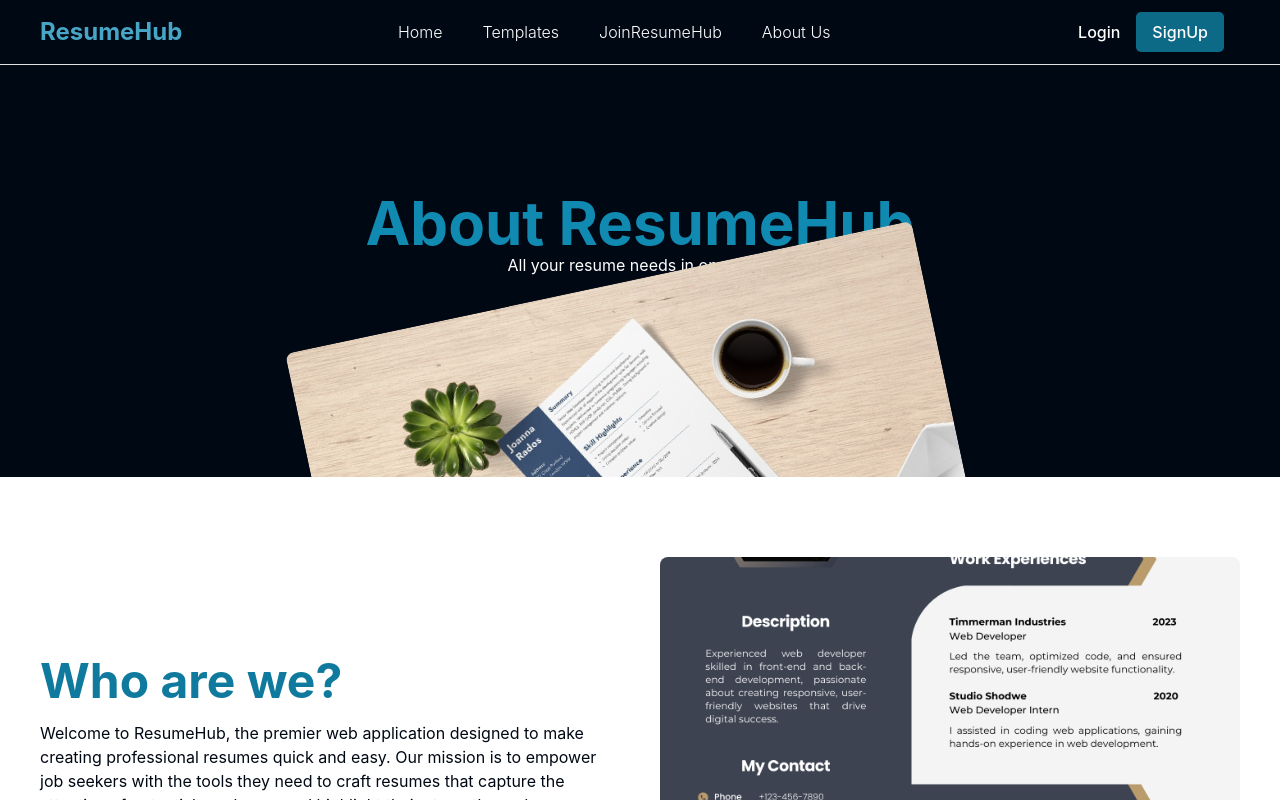
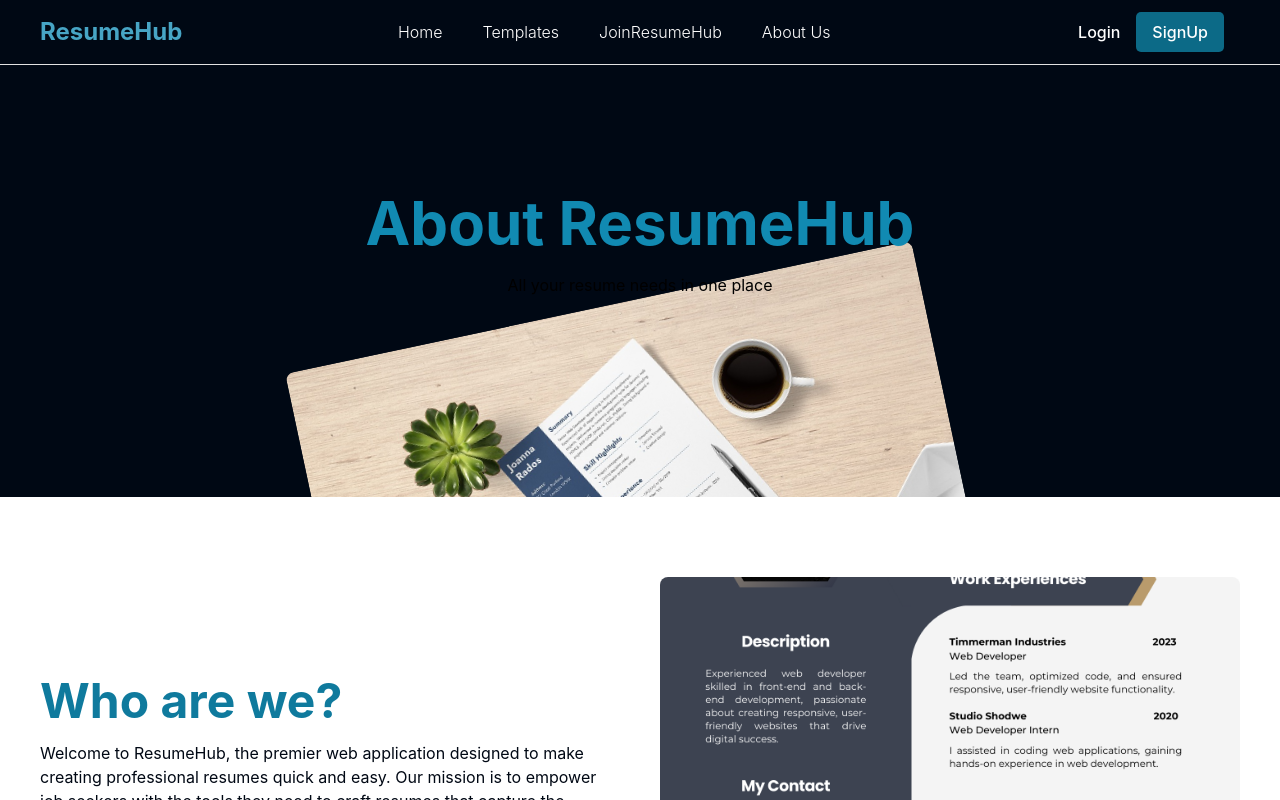
Before and after one commit to jaimin1503/zidio-resume-builder, a React (Vite) app in the folder frontend/: page /about in a window 1280 px wide. Shown: the top 800 px of the page. Built offline with nearby package versions, Linux system fonts and the light colour scheme.

Commit message:
user signup issue solved and navbar fix

```diff
--- a/frontend/src/App.jsx
+++ b/frontend/src/App.jsx
@@ -1,7 +1,6 @@
 //import "./App.css";
 import { Routes, Route } from "react-router-dom";
 import Home from "./pages/Home";
-import Navbar from "./components/Navbar";
 import Login from "./pages/Login";
 import Signup from "./pages/Signup";
 import ViewResume from "./pages/ViewResume";
@@ -13,7 +12,6 @@ import AboutUs from "./pages/AboutUs";
 function App() {
   return (
     <div className="w-screen min-w-full min-h-screen bg-richblack-900">
-      <Navbar />
       <Routes>
         <Route path="/" element={<Home />} />
         <Route path="/login" element={<Login />} />
--- a/frontend/src/components/AboutHeader.jsx
+++ b/frontend/src/components/AboutHeader.jsx
@@ -8,10 +8,12 @@ export default function AboutHeader() {
   return (
     <div className="w-full h-full py-32 px-10 text-white lg:text-left flex flex-col bg-richblack-900 justify-center items-center relative overflow-hidden">
       <div className="w-full pb-10 mb-8 flex flex-col justify-center items-center">
-        <p className="text-4xl lg:text-6xl font-bold text-blue-200  lg:px-10">
+        <p className="text-4xl lg:text-6xl font-bold text-blue-200 z-10 pb-5 lg:px-10">
           About ResumeHub
         </p>
-        <p>All your resume needs in one place</p>
+        <p className=" z-10 xl:text-black">
+          All your resume needs in one place
+        </p>
       </div>
       <img
         src={coffeeResume}
--- a/frontend/src/pages/AboutUs.jsx
+++ b/frontend/src/pages/AboutUs.jsx
@@ -3,14 +3,18 @@ import Footer from "../components/Footer";
 import AboutHeader from "../components/AboutHeader";
 import AboutContent from "../components/AboutContent";
 import AboutCta from "../components/AboutCta";
+import Navbar from "../components/Navbar";
 
 export default function AboutUs() {
   return (
+    <>
+      <Navbar />
       <div className="w-full">
         <AboutHeader />
         <AboutContent />
         <AboutCta />
         <Footer />
       </div>
+    </>
   );
 }
--- a/frontend/src/pages/Home.jsx
+++ b/frontend/src/pages/Home.jsx
@@ -4,13 +4,13 @@ import FAQ from "../components/FAQ";
 import Footer from "../components/Footer";
 import HomepageHero from "../components/HomepageHero";
 import HowItWorks from "../components/HowItWorks";
-
 import Features from "../components/Features";
 import Navbar from "../components/Navbar";
 
 export default function Home() {
   return (
-    <div className="w-full my-10">
+    <div className="w-full">
+      <Navbar />
       <HomepageHero />
       <Features />
       <HowItWorks />
--- a/frontend/src/pages/Login.jsx
+++ b/frontend/src/pages/Login.jsx
@@ -52,6 +52,7 @@ export default function Login() {
 
   return (
     <>
+      <Navbar />
       <div className=" text-white w-fit mx-auto md:border-2 max-w-lg border-blue-300 rounded-2xl p-10 mt-20">
         <h1 className="text-3xl sm:text-4xl font-medium text-center mb-10">
           Login to "Resume-Builder"
--- a/frontend/src/pages/MyResumes.jsx
+++ b/frontend/src/pages/MyResumes.jsx
@@ -8,6 +8,7 @@ import Template3 from "../components/templates/Template3";
 export default function MyResumes() {
   return (
     <>
+      <Navbar />
       <div className="w-full bg-richblack-900 px-10 py-20 text-white flex flex-col justify-center">
         <h1 className="text-4xl p-4 mb-10 font-bold text-center text-blue-200">
           My Resumes
--- a/frontend/src/pages/Signup.jsx
+++ b/frontend/src/pages/Signup.jsx
@@ -31,6 +31,8 @@ export default function Signup() {
   };
 
   return (
+    <>
+      <Navbar />
       <div className="w-full h-full flex justify-center items-center text-white bg-richblack-900 sm:px-10 py-10 md:py-20">
         <div className="w-full lg:w-1/2 h-auto md:border border-blue-300 rounded-2xl px-5 sm:px-20 py-5">
           <h1 className="text-3xl sm:text-4xl font-medium text-center mb-5">
@@ -95,5 +97,6 @@ export default function Signup() {
           </div>
         </div>
       </div>
+    </>
   );
 }
--- a/frontend/src/pages/Templates.jsx
+++ b/frontend/src/pages/Templates.jsx
@@ -3,6 +3,7 @@ import { Link } from "react-router-dom";
 import template1 from "../assets/template1.png";
 import template2 from "../assets/template2.png";
 import template3 from "../assets/template3.png";
+import Navbar from "../components/Navbar";
 
 export default function Templates() {
   const templates = [
@@ -12,6 +13,8 @@ export default function Templates() {
   ];
 
   return (
+    <>
+      <Navbar />
       <div className="w-full bg-richblack-900 px-10 py-10 text-white flex flex-col justify-center">
         <h1 className="text-4xl p-4 mb-10 font-bold text-center text-blue-200">
           Select your resume template
@@ -30,5 +33,6 @@ export default function Templates() {
           ))}
         </div>
       </div>
+    </>
   );
 }
--- a/frontend/src/pages/ViewResume.jsx
+++ b/frontend/src/pages/ViewResume.jsx
@@ -8,6 +8,7 @@ import { useParams } from "react-router-dom";
 import axios from "axios";
 import { setResume } from "../redux/slices/resumeSlice";
 import { useEffect } from "react";
+import Navbar from "../components/Navbar";
 
 const templates = [Template1, Template2, Template3, Template4, Template5];
 
@@ -26,9 +27,12 @@ export default function ViewResume() {
       .catch((err) => console.error(err));
   }, [id]);
   return (
-    <div className=" text-white p-3 sm:p-6">
-      <h1 className=" text-4xl font-bold ">Resume Preview</h1>
-      <TemplateComponent resume={resume} />
-    </div>
+    <>
+      <Navbar />
+      <div className=" text-white p-3 sm:p-6">
+        <h1 className=" text-4xl font-bold ">Resume Preview</h1>
+        <TemplateComponent resume={resume} />
+      </div>
+    </>
   );
 }
```
Also changed, not shown: frontend/src/components/forms/AddSection.jsx (line endings or trailing spaces), 2 other files (tests, documents, lock files or other folders). Lines whose indentation alone changed are shown as unchanged.
